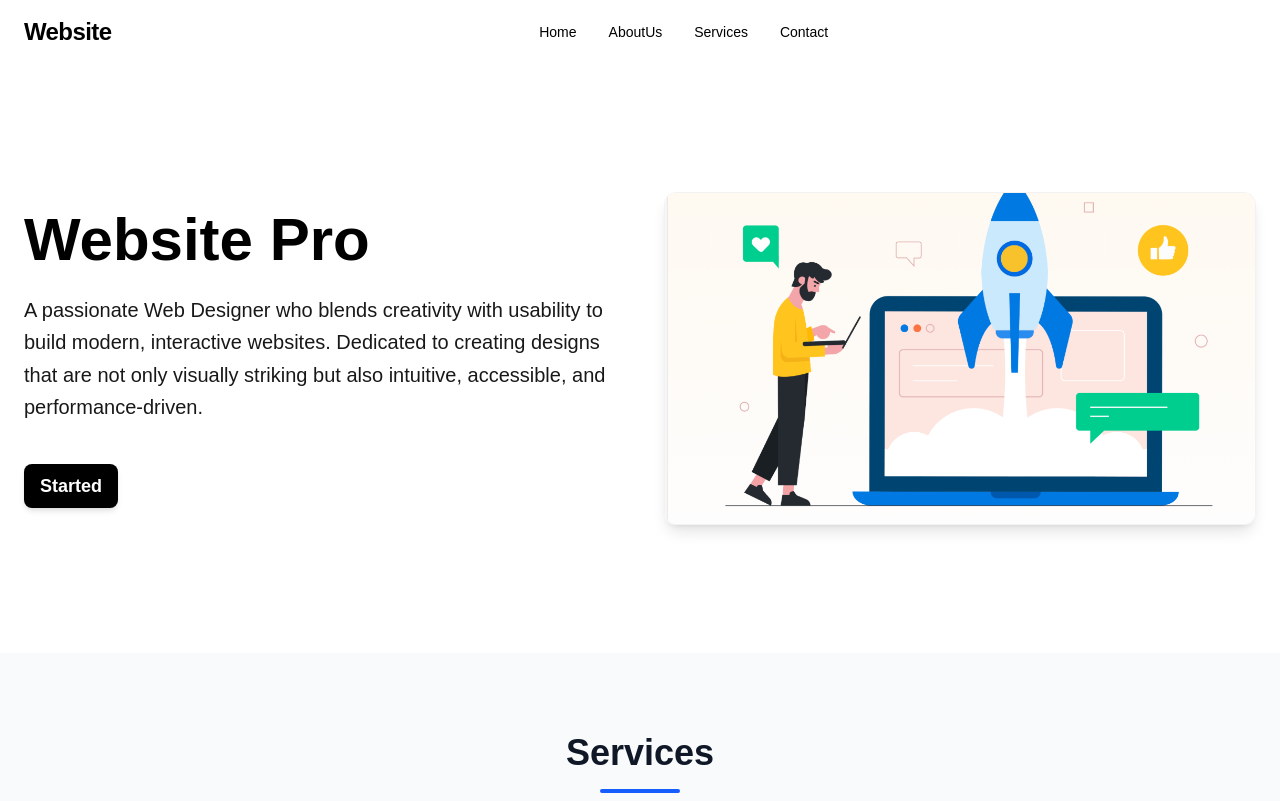
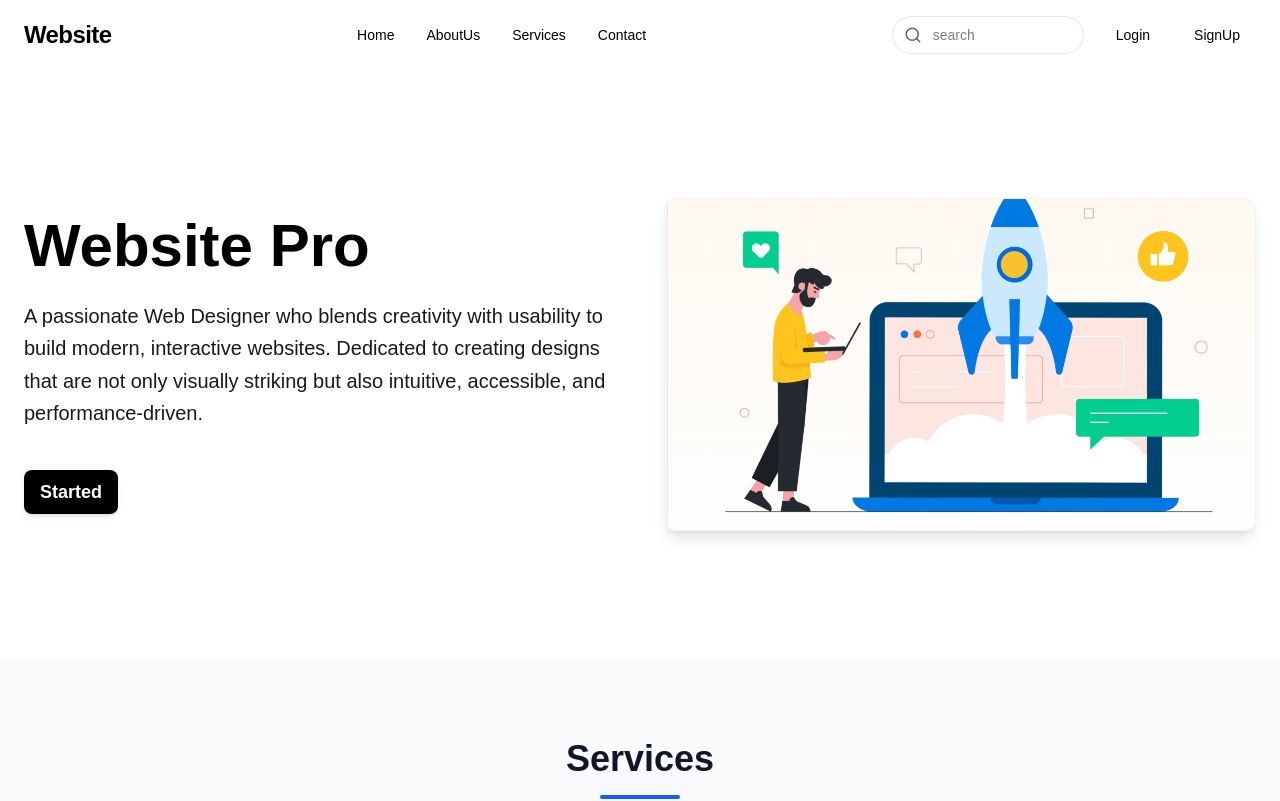
Before and after one commit to MohammedAlith1312/pages, a Next.js app: page / in a window 1280 px wide. Shown: the top 801 px of the page. Built offline with nearby package versions, Linux system fonts and the light colour scheme; no server answers; the database is empty.

Commit message:
navbar fix

```diff
--- a/src/components/Navbar.tsx
+++ b/src/components/Navbar.tsx
@@ -53,7 +53,6 @@ export default function Navbar() {
 
                 {/* Right Section: Search & Auth */}
                 <div className="flex items-center space-x-4">
-                    {search_bar.enabled && (
                     <div className="relative hidden sm:block">
                         <FiSearch
                             className="absolute left-3 top-1/2 transform -translate-y-1/2 pointer-events-none"
@@ -65,22 +64,20 @@ export default function Navbar() {
                             placeholder={search_bar.placeholder}
                             className="pl-10 pr-4 py-2 text-sm border border-gray-200 rounded-full focus:outline-none focus:ring-2 focus:ring-black"
                             style={{
-                                    width: `${search_bar.width}rem`,
+                                width: `${(search_bar as any).width || 12}rem`,
                                 backgroundColor: (search_bar as any).background_color,
                                 color: (search_bar as any).text_color,
                             }}
                         />
                     </div>
-                    )}
 
-                    {auth_buttons.enabled && (
                     <div className="flex items-center space-x-3 text-sm font-medium">
                         <Link
                             href={auth_buttons.login_button.link}
                             className="px-4 py-2 rounded-full transition-all hover:opacity-90"
                             style={{
-                                    backgroundColor: auth_buttons.login_button.background_color,
-                                    color: auth_buttons.login_button.text_color,
+                                backgroundColor: (auth_buttons.login_button as any).background_color,
+                                color: (auth_buttons.login_button as any).text_color,
                                 borderRadius: "10px"
 
                             }}
@@ -91,8 +88,8 @@ export default function Navbar() {
                             href={auth_buttons.signup_button.link}
                             className="px-4 py-2 rounded-full transition-all hover:opacity-90"
                             style={{
-                                    backgroundColor: auth_buttons.signup_button.background_color,
-                                    color: auth_buttons.signup_button.text_color,
+                                backgroundColor: (auth_buttons.signup_button as any).background_color,
+                                color: (auth_buttons.signup_button as any).text_color,
                                 borderRadius: "10px"
 
                             }}
@@ -100,7 +97,6 @@ export default function Navbar() {
                             {auth_buttons.signup_button.text}
                         </Link>
                     </div>
-                    )}
                 </div>
             </div>
         </nav>
```
Lines whose indentation alone changed are shown as unchanged.
